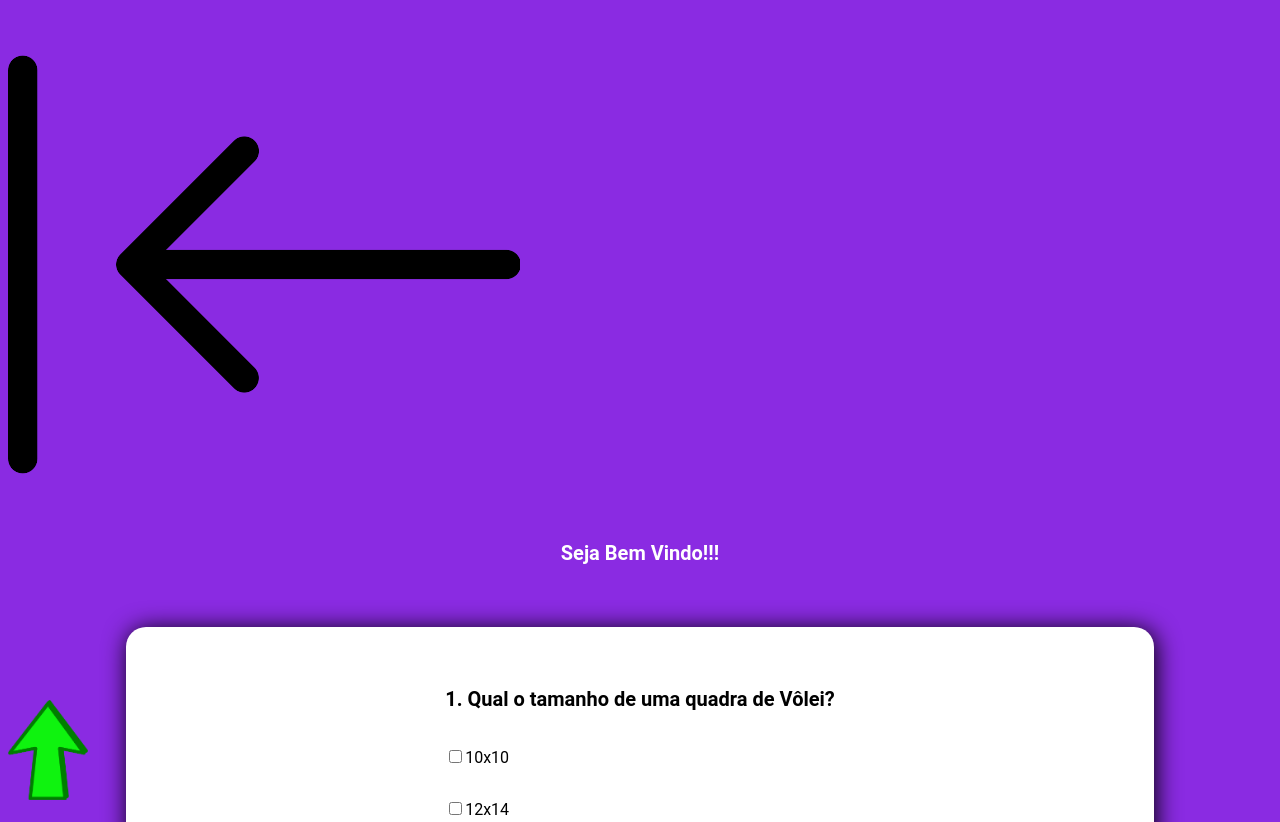
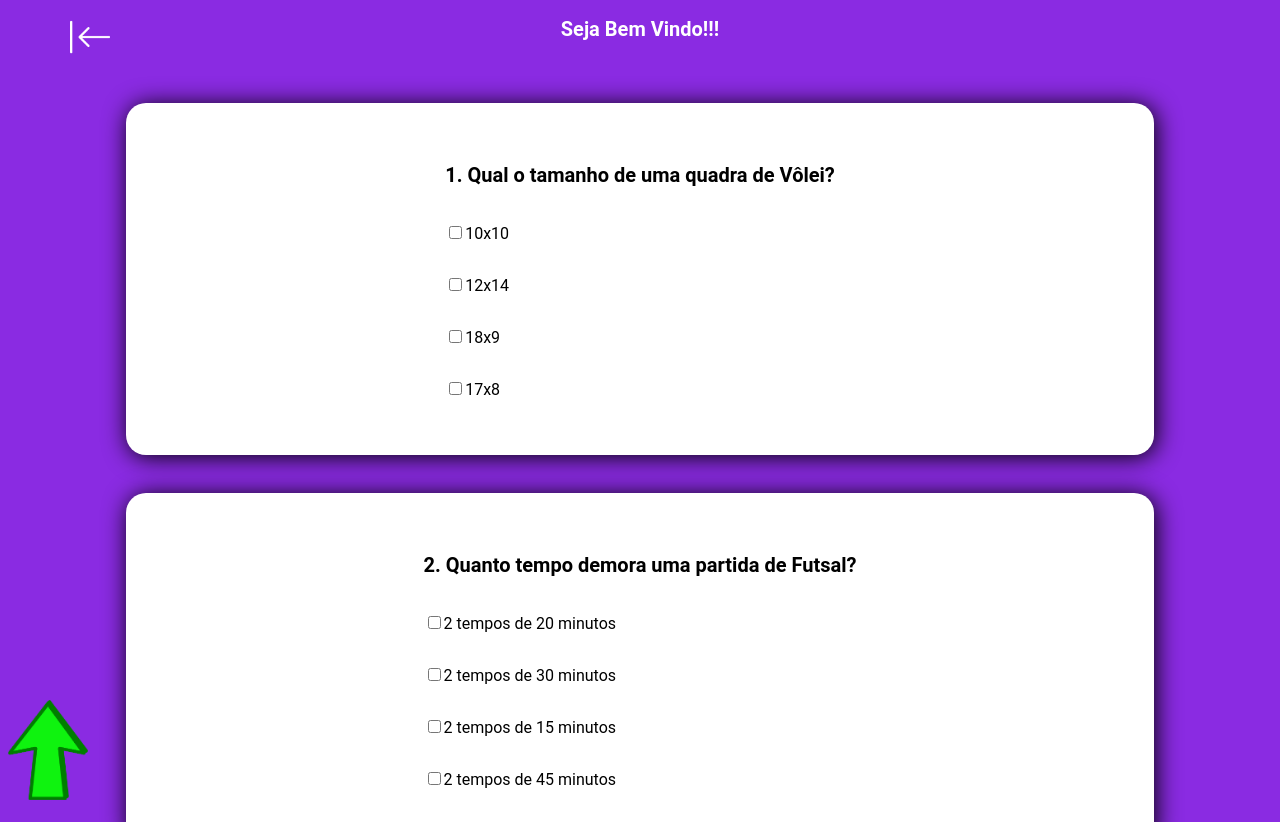
Before and after one commit to HenriqueLimaJHLA/provadigital, a plain HTML site: page HTML/Prova.html in a window 1280 px wide. Shown: the top 822 px of the page. Drawn offline with Linux system fonts and the light colour scheme; some packages are replaced by stand-ins of ours; a script that the page names is missing.

Commit message:
Update styleProva.css

```diff
--- a/CSS/styleProva.css
+++ b/CSS/styleProva.css
@@ -3,6 +3,14 @@
 }
 body{
 	background-color: blueviolet;
+}
+.imgsair {
+	width: 40px;
+	height: 40px;
+	position: absolute;
+	left: 70px;
+	cursor: pointer;
+	filter: invert(100%);
 }
 .container {
 	margin: 0 auto;
```
